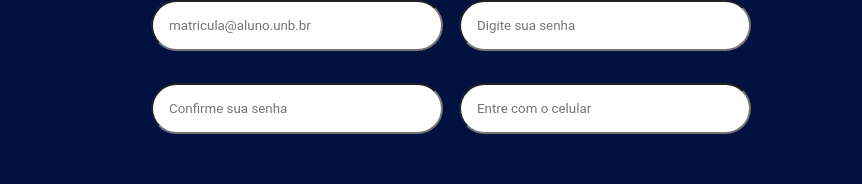
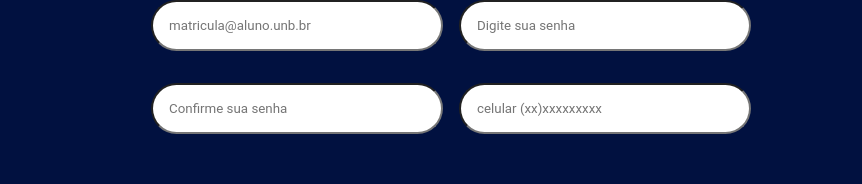
Before and after one commit to yuriAlves5/PI2_CYCLEUS_FRONTEND, a React (Create React App) app: page /register in a window 1280 px wide. Shown: the part 247-431 px from the top of the page, without its empty margins (189-1051 px from the left). Built offline with nearby package versions, Linux system fonts and the light colour scheme.

Commit message:
terminando algumas verificacoes de formularios

```diff
--- a/src/pages/login/index.js
+++ b/src/pages/login/index.js
@@ -18,14 +18,31 @@ const Login = () => {
   }
 
   const { register, handleSubmit, watch, formState: { errors } } = useForm();
+
+  function validaForm(data){
+
+    if(data.email.endsWith("@aluno.unb.br") || data.email.endsWith("@unb.br")){
+        //verificar email no banco de dados
+          return true
+    }
+    return false
+  }
+
+  function verificaAlerta(data, taNoBanco){
+    if(!data.email.endsWith("@aluno.unb.br") && !data.email.endsWith("@unb.br"))
+      return "Insira um email institucional!"
+    if(taNoBanco == false)
+      return "Este endereço de email não consta no banco dados!"
+  }
+
   const onSubmit = data => {
-    if(true){
-      alert("uhul")
+    if(validaForm(data)){
+
       navigateToStation()
     }
-      //realizar login... tem q mandar requisicao pro back e ver se as credenciais batem
+
     else
-    alert("Credenciais invalidas")
+    alert(verificaAlerta(data, true))
       //
   }
 
--- a/src/pages/register/index.js
+++ b/src/pages/register/index.js
@@ -16,12 +16,11 @@ const Register = () => {
   }
 
   function validaForm(data){
-    let emailDiferente = false;
-    let senhaDiferente = false;
-    //antes disso tem que buscar se o email ou telefone ja esta no banco de dados
+    //tem que buscar se o email ou telefone ja esta no banco de dados
     if(data.email.endsWith("@aluno.unb.br") || data.email.endsWith("@unb.br")){
       if(data.password == data.passwordConfirm)
-      return true
+        if(data.celular.length == 11)
+          return true
     }
     return false
   }
@@ -31,14 +30,17 @@ const Register = () => {
       return "Insira um email institucional!"
     if(data.password != data.passwordConfirm)
       return "Confirmação de senha inválida!"
+    if(data.celular.length != 11)
+      return "Insira um número de telefone válido com 11 dígitos!"
     //aqui tenho que fazer os IF's caso credenciais ja constarem no banco
   }
 
   const onSubmit = data => {
     console.log(data)
     if(validaForm(data)){
-      console.log("realizar cadastro") //enviar cadastro pro back e redirecionar pro login
+      //enviar cadastro pro back e redirecionar pro login
       alert("Confirme o cadastro no seu email institucional.")
+      alert(data.celular.length)
       navigateToHome();
 
     }
@@ -66,7 +68,7 @@ const Register = () => {
                 <input required="true" type="email" placeholder="matricula@aluno.unb.br" {...register("email")}/>
                 <input required="true" type="password" placeholder="Digite sua senha" {...register("password")}/>
                 <input required="true" type="password" placeholder="Confirme sua senha" {...register("passwordConfirm")}/>
-                <input required="true" type="tel" placeholder="Entre com o celular" {...register("tel")}/>
+                <input required="true" type="tel" placeholder="celular (xx)xxxxxxxxx" {...register("celular")}/>
 
                 <button className="create-btn"><strong>Criar conta</strong></button>
         </form>
```
